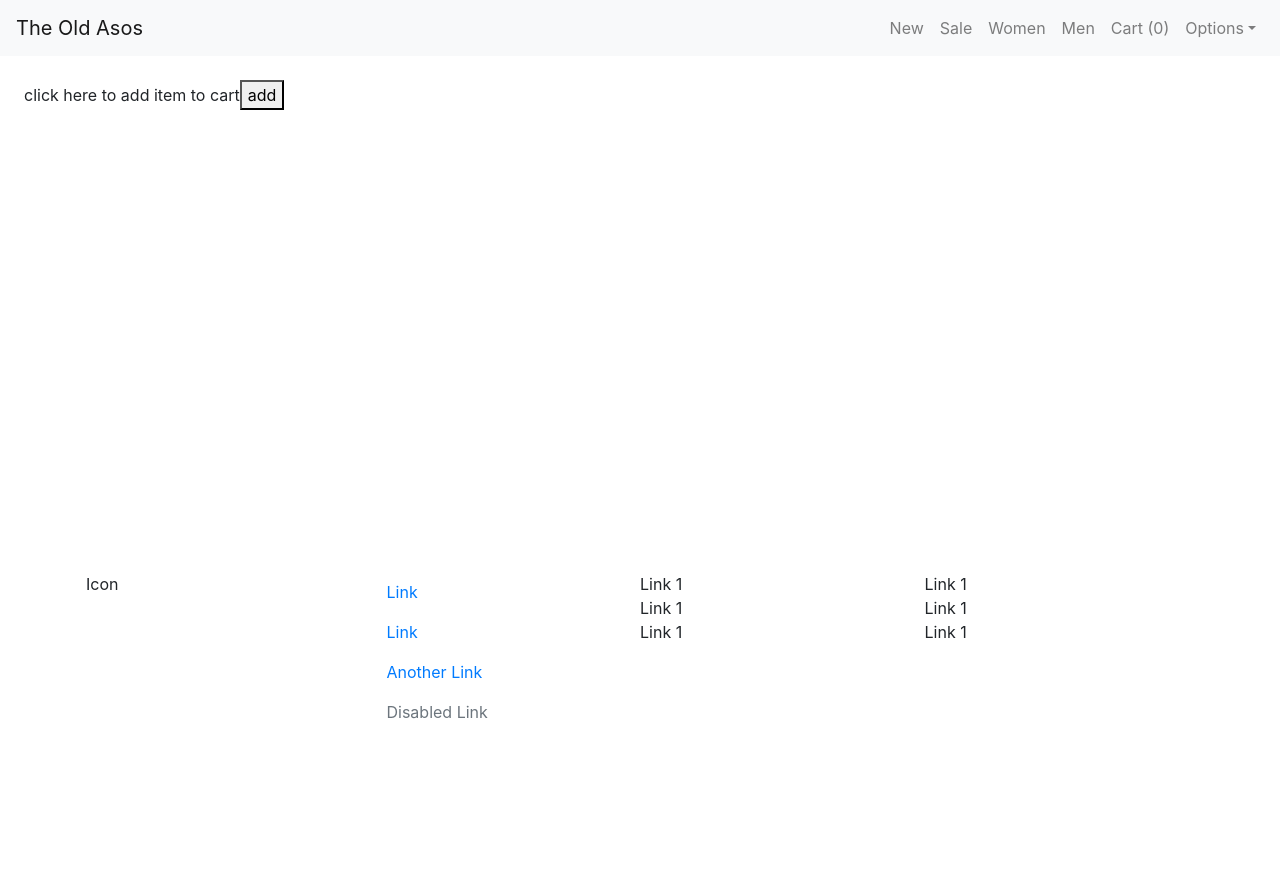
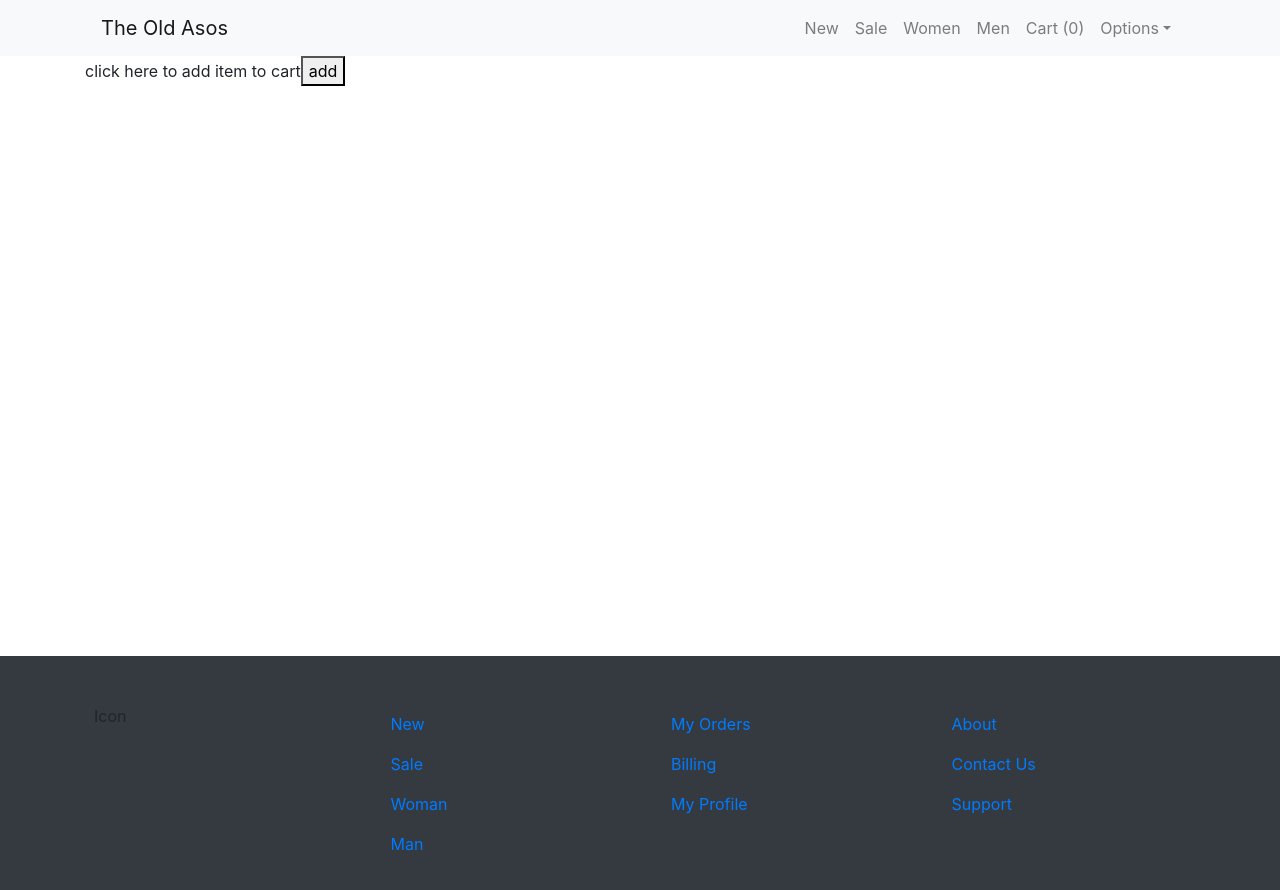
Before and after one commit to shaiatias/learn-web-java-react, a React (Create React App) app in the folder client-react/: page / in a window 1280 px wide. Shown: the top 890 px of the page. Before the commit the page ends 800 px from the top, so only its background shows below. Built offline with nearby package versions, Linux system fonts and the light colour scheme.

Commit message:
basic layout

```diff
--- a/client-react/src/components/Footer.jsx
+++ b/client-react/src/components/Footer.jsx
@@ -3,44 +3,55 @@ import Container from "reactstrap/es/Container";
 import {Col, Nav, NavItem, NavLink, Row} from "reactstrap";
 
 export default () => (
-    <Container className={"p-3"}>
-
+	<div className={"bg-dark"}>
+		<Container className={"py-5 px-4"}>
 			<Row>
-
-			<Col>
+				<Col md={3}>
 					Icon
 				</Col>
-
-			<Col>
+				<Col md={3}>
 					<Nav vertical>
 						<NavItem>
-						<NavLink href="#">Link</NavLink>
+							<NavLink href="#">New</NavLink>
 						</NavItem>
 						<NavItem>
-						<NavLink href="#">Link</NavLink>
+							<NavLink href="#">Sale</NavLink>
 						</NavItem>
 						<NavItem>
-						<NavLink href="#">Another Link</NavLink>
+							<NavLink href="#">Woman</NavLink>
 						</NavItem>
 						<NavItem>
-						<NavLink disabled href="#">Disabled Link</NavLink>
+							<NavLink href="#">Man</NavLink>
 						</NavItem>
 					</Nav>
 				</Col>
-
-			<Col>
-				<Row>Link 1</Row>
-				<Row>Link 1</Row>
-				<Row>Link 1</Row>
+				<Col md={3}>
+					<Nav vertical>
+						<NavItem>
+							<NavLink href="#">My Orders</NavLink>
+						</NavItem>
+						<NavItem>
+							<NavLink href="#">Billing</NavLink>
+						</NavItem>
+						<NavItem>
+							<NavLink href="#">My Profile</NavLink>
+						</NavItem>
+					</Nav>
 				</Col>
-
-			<Col>
-				<Row>Link 1</Row>
-				<Row>Link 1</Row>
-				<Row>Link 1</Row>
+				<Col md={3}>
+					<Nav vertical>
+						<NavItem>
+							<NavLink href="#">About</NavLink>
+						</NavItem>
+						<NavItem>
+							<NavLink href="#">Contact Us</NavLink>
+						</NavItem>
+						<NavItem>
+							<NavLink href="#">Support</NavLink>
+						</NavItem>
+					</Nav>
 				</Col>
-
 			</Row>
-
 		</Container>
+	</div>
 )
--- a/client-react/src/components/Header.jsx
+++ b/client-react/src/components/Header.jsx
@@ -2,7 +2,7 @@ import React, {Component, Fragment} from "react";
 // import {NavLink} from "react-router-dom";
 import {connect} from "react-redux";
 import {
-	Collapse,
+	Collapse, Container,
 	DropdownItem,
 	DropdownMenu,
 	DropdownToggle,
@@ -38,7 +38,8 @@ class Header extends Component {
 	render() {
 		const {loggedIn, requestLogout, cartCount} = this.props;
 		return (
-			<div>
+			<div className="bg-light">
+				<Container>
 					<Navbar color="light" light expand="sm">
 						<NavbarBrand href="/">The Old Asos</NavbarBrand>
 						<NavbarToggler onClick={this.toggle}/>
@@ -88,6 +89,7 @@ class Header extends Component {
 							</Nav>
 						</Collapse>
 					</Navbar>
+				</Container>
 			</div>
 		);
 	}
--- a/client-react/src/components/Layouts/HomepageLayout.css
+++ b/client-react/src/components/Layouts/HomepageLayout.css
@@ -1,3 +1,3 @@
 .content-min-height {
-	min-height: 500px;
+	min-height: 600px;
 }
--- a/client-react/src/components/Layouts/HomepageLayout.jsx
+++ b/client-react/src/components/Layouts/HomepageLayout.jsx
@@ -4,6 +4,7 @@ import "./HomepageLayout.css";
 
 import Header from "../Header";
 import Footer from "../Footer";
+import {Container} from "reactstrap";
 
 class HomepageLayout extends Component {
 
@@ -13,11 +14,10 @@ class HomepageLayout extends Component {
 
 		return (
 			<div>
-
 				<Header/>
-				<div className={"content-min-height p-4"}>
+				<Container className={"content-min-height"}>
 					{children}
-				</div>
+				</Container>
 				<Footer/>
 			</div>
 		)
```
Lines whose indentation alone changed are shown as unchanged.
